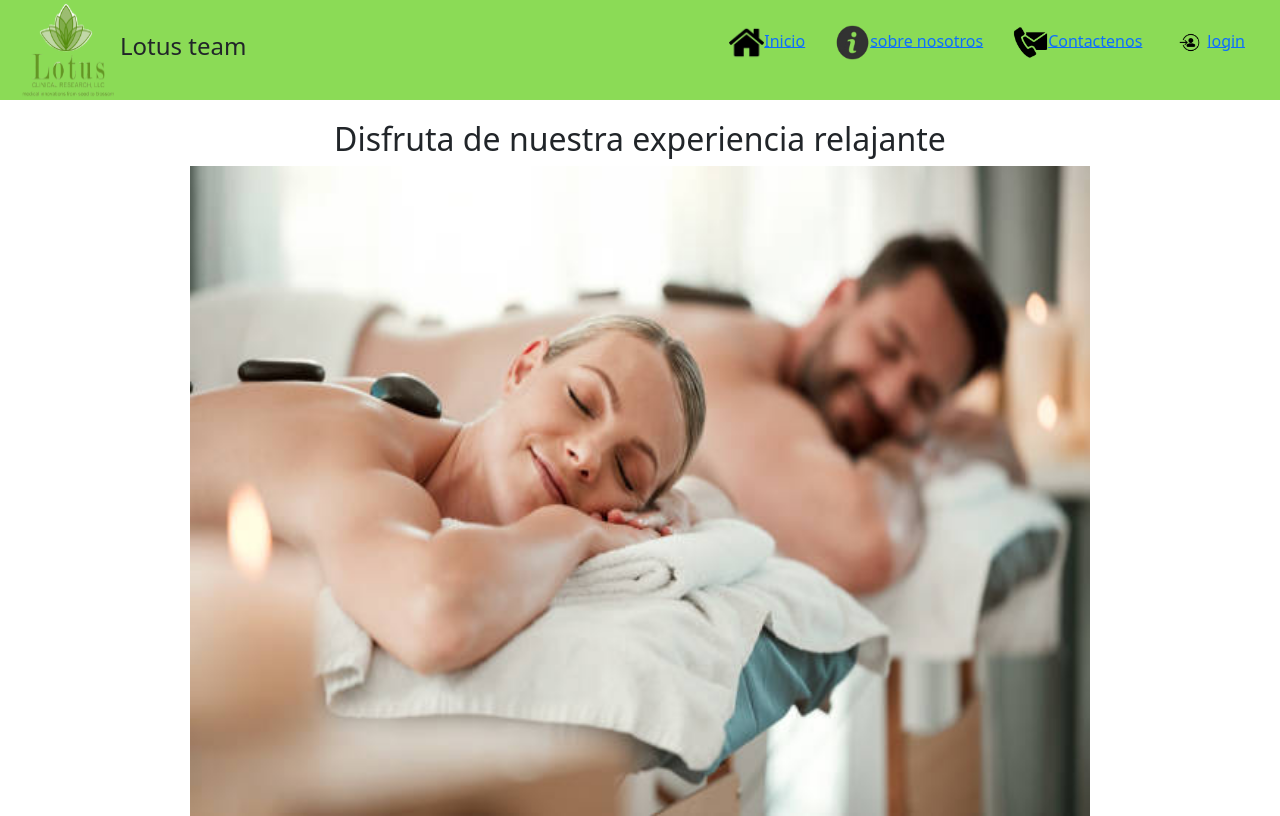
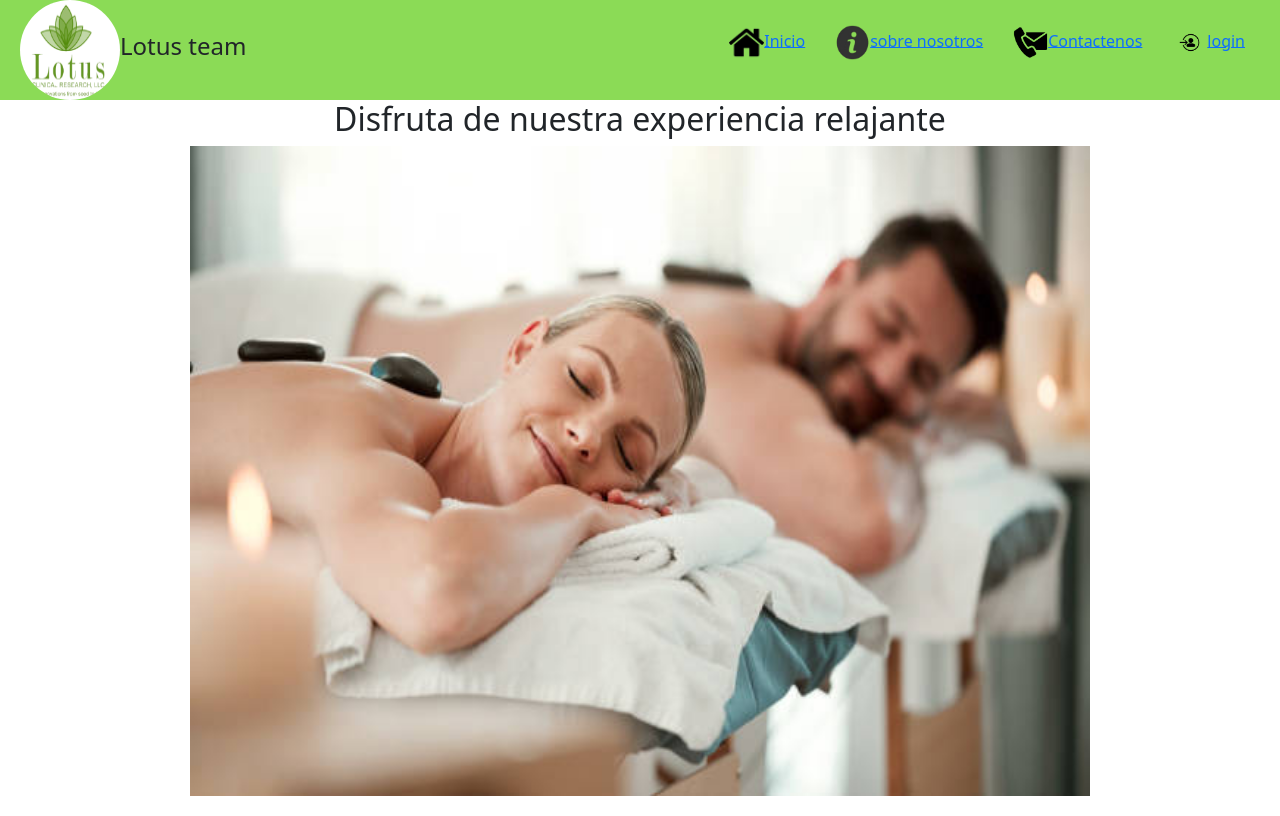
Before and after one commit to JulioCortazar2307/Julio_Cortazar, a plain HTML site: page index.html in a window 1280 px wide. Drawn offline with nearby package versions, Linux system fonts and the light colour scheme.

Commit message:
ciruclo alrederor del logo en el menu

```diff
--- a/Styles/Styles.css
+++ b/Styles/Styles.css
@@ -9,6 +9,9 @@
   width: 100px ;
   height: 100px;
   margin-left: 20px ;
+  background-color: white;
+  border-radius: 50%;
+
 
 }
 .logo{
@@ -41,6 +44,7 @@
   align-items: center;
   background-color: #8bdb56;
   padding: 10px 20px;
+  gap: 5px;
 }
 .nav ul {
   display: flex;
@@ -59,18 +63,21 @@
     display: flex;
     align-content: center;
     justify-content: center;
+    align-items: center;
+    flex-direction: column;
 }
 
 .contenido h1{
     font-size: 2rem;
-    text-align: center;
+    text-align:center ;
     margin-top: 20px;
-    width: 100%;
+
 }
 
 .contenido img{
     width: 900px;
     height: 650px;
+
 }
 
 .examen{
--- a/index.html
+++ b/index.html
@@ -25,10 +25,8 @@
     </div>
     </header>
     <section class="contenido">
-        <div class="relleno">
-            <h1>Disfruta de nuestra experiencia relajante</h1>
+            <h2>Disfruta de nuestra experiencia relajante</h2>
             <img src="Images/sparelleno.jpg" alt="nuestro spa">
-
     </section>
 </body>
 </html>
```
